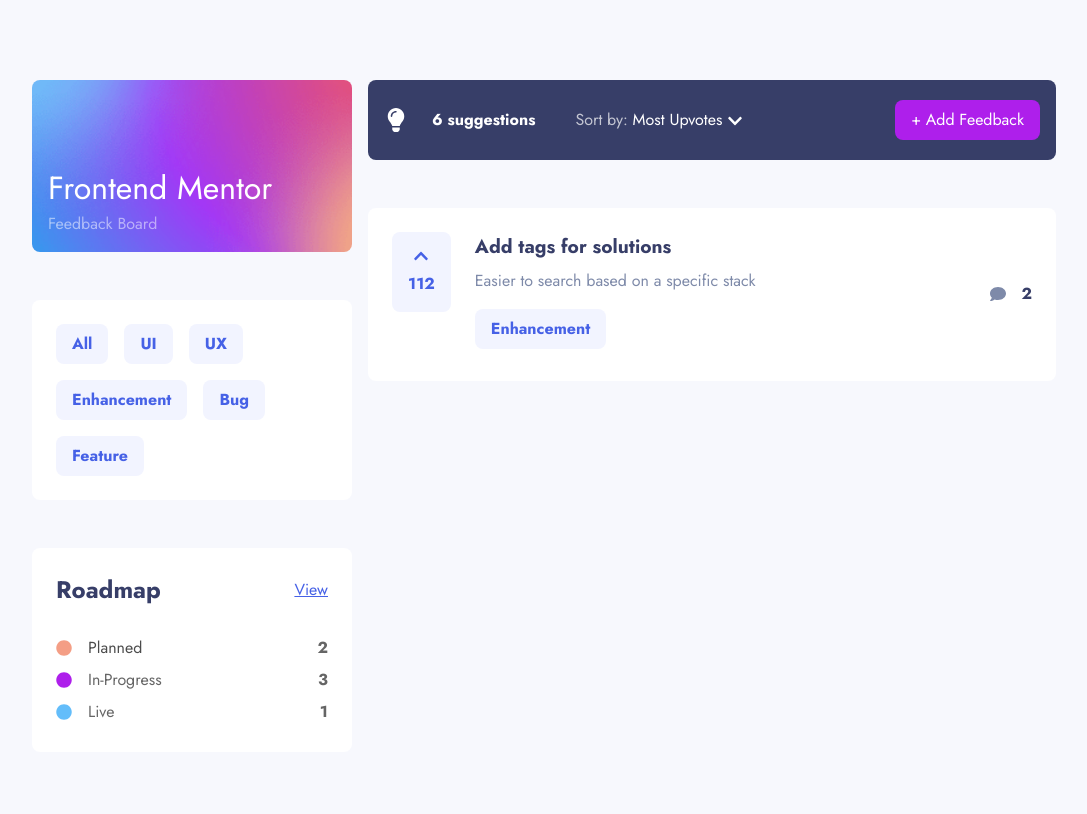
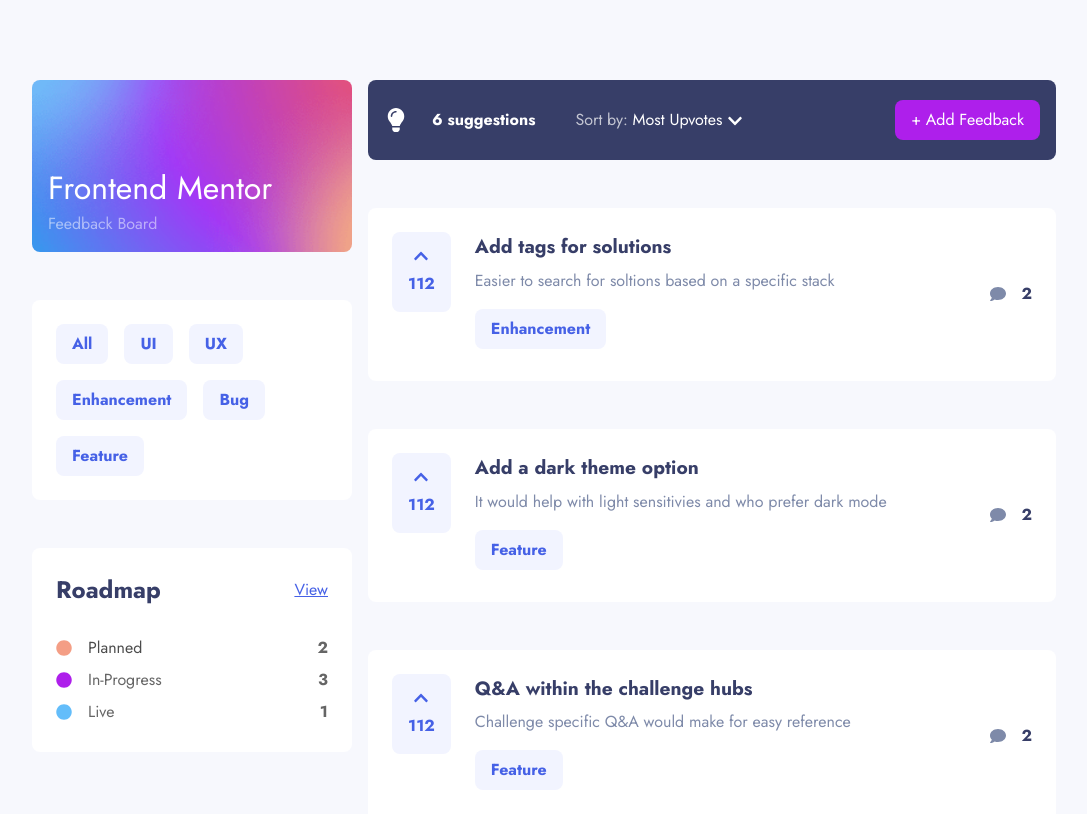
Before and after one commit to Catalyst497/product-feedback-app, a Next.js app: page / in a window 1280 px wide. Shown: the top 814 px of the page, without its empty margins (96-1183 px from the left). Built offline with nearby package versions, Linux system fonts and the light colour scheme.

Commit message:
Create feedbacks list.

```diff
--- a/src/app/components/Home/Feedback.jsx
+++ b/src/app/components/Feedback.jsx
@@ -1,7 +1,8 @@
 import React from "react";
 import { FaChevronUp, FaComment } from "react-icons/fa";
 
-function Feedback() {
+function Feedback({title, main, tag}) {
+
   return (
     <div className="feedback">
       <div className="flex justify-between gap-6">
@@ -13,14 +14,14 @@ function Feedback() {
         </div>
         <div className="feedback-content flex-1">
           <div className="feedback-title font-bold text-[1.2rem] text-darkblue">
-            Add tags for solutions
+            {title}
           </div>
           <p className="feedback-main py-2">
-            Easier to search based on a specific stack
+            {main}
           </p>
           <div className="tag py-2">
             <div className="px-4 py-2 rounded-lg bg-faintblue text-lightblue inline-block font-bold">
-              Enhancement
+              {tag}
             </div>
           </div>
         </div>
--- /dev/null
+++ b/src/app/components/Home/Feedbacks.jsx
@@ -0,0 +1,32 @@
+import React from "react";
+import Feedback from "../Feedback";
+
+function Feedbacks() {
+  const FeedbacksArr = [
+    {
+      title: "Add tags for solutions",
+      main: "Easier to search for soltions based on a specific stack",
+      tag: "Enhancement",
+    },
+    {
+      title: "Add a dark theme option",
+      main: "It would help with light sensitivies and who prefer dark mode",
+      tag: "Feature",
+    },
+    {
+      title: "Q&A within the challenge hubs",
+      main: "Challenge specific Q&A would make for easy reference",
+      tag: "Feature",
+    },
+  ];
+  return (
+    <>
+      {FeedbacksArr.map((feedback) => {
+        const { title, main, tag } = feedback;
+        return <Feedback title={title} main={main} tag={tag} />;
+      })}
+    </>
+  );
+}
+
+export default Feedbacks;
--- a/src/app/components/Home/Main.jsx
+++ b/src/app/components/Home/Main.jsx
@@ -1,13 +1,13 @@
 import React from "react";
 import TopActionsBlck from "./TopActionsBlck";
-import Feedback from "./Feedback";
+import Feedbacks from "./Feedbacks";
 
 function Main() {
   return (
     <main className="flex-1">
       <TopActionsBlck />
       <div className="main">
-        <Feedback />
+        <Feedbacks />
       </div>
     </main>
   );
--- a/src/app/components/Home/MainMobile.jsx
+++ b/src/app/components/Home/MainMobile.jsx
@@ -1,5 +1,5 @@
 import React from 'react'
-import Feedback from './Feedback'
+import Feedback from '../Feedback'
 
 function MainMobile() {
   return (
```
